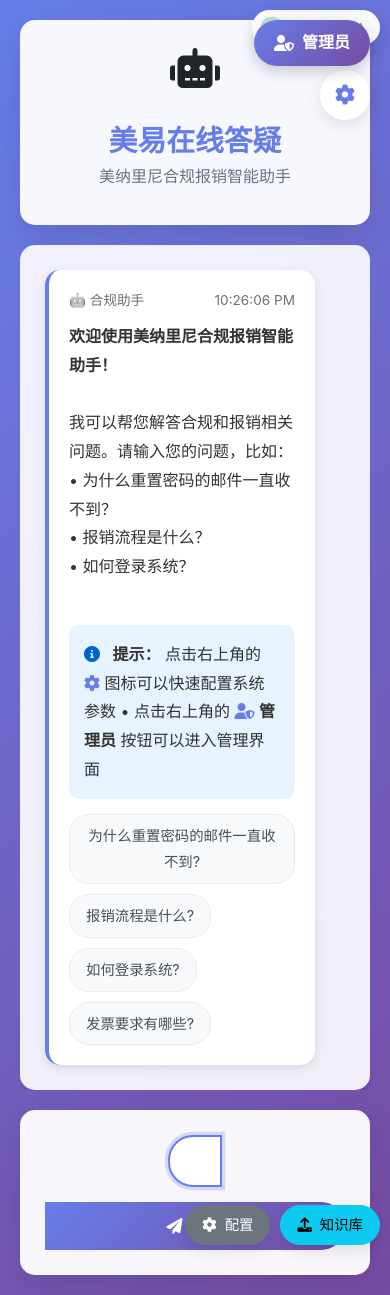
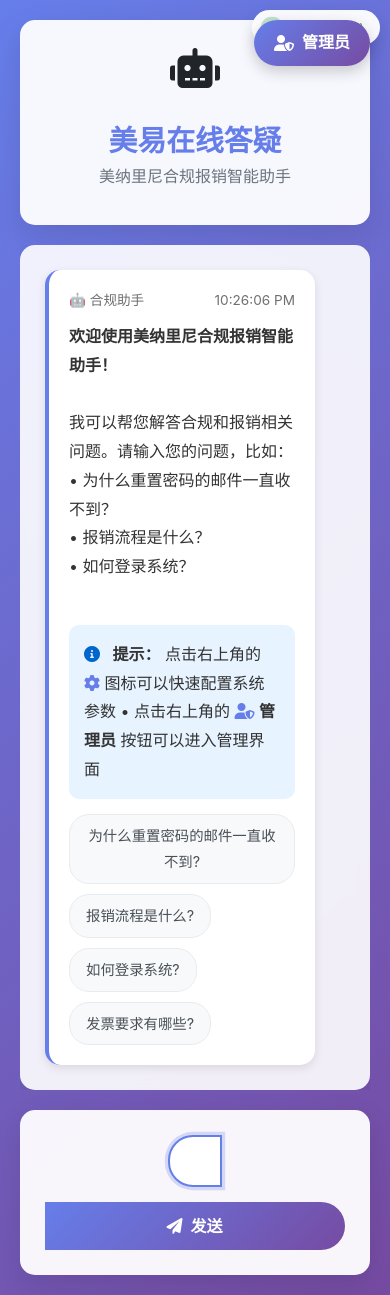
Before and after one commit to wyjsuper/meiyi-bot, a Flask app: page / in a window 390 px wide. Run offline with Flask 3, Linux system fonts and the light colour scheme; some libraries are stand-ins or nearby versions.

Commit message:
feat: 隐藏主页配置与知识库功能
- 隐藏右下角操作按钮（配置和知识库）
- 隐藏右上角齿轮配置按钮
- 只保留管理员入口按钮

Co-Authored-By: Claude Code <noreply@anthropic.com>

```diff
--- a/templates/index_final.html
+++ b/templates/index_final.html
@@ -420,7 +420,7 @@
             font-size: 20px;
             color: var(--primary-color);
             transition: var(--transition);
-            z-index: 1000;
+            z-index: 9999;
         }
 
         .config-btn:hover {
@@ -487,7 +487,7 @@
             right: 20px;
             display: flex;
             gap: 10px;
-            z-index: 1000;
+            z-index: 9999;
         }
 
         .action-buttons .btn {
@@ -495,11 +495,26 @@
             padding: 10px 20px;
             box-shadow: 0 5px 15px rgba(0,0,0,0.1);
             transition: var(--transition);
+            display: flex;
+            align-items: center;
+            justify-content: center;
         }
 
         .action-buttons .btn:hover {
             transform: translateY(-2px);
             box-shadow: 0 8px 25px rgba(0,0,0,0.15);
+        }
+
+        @media (max-width: 768px) {
+            .action-buttons {
+                bottom: 10px;
+                right: 10px;
+            }
+
+            .action-buttons .btn {
+                font-size: 0.9rem;
+                padding: 8px 16px;
+            }
         }
 
         .alert {
@@ -572,8 +587,8 @@
         <span>检测中...</span>
     </div>
 
-    <!-- 配置按钮 -->
-    <div class="config-btn" id="configBtn" onclick="toggleConfigPanel()">
+    <!-- 配置按钮（已隐藏） -->
+    <div class="config-btn" id="configBtn" onclick="toggleConfigPanel()" style="display: none;">
         <i class="fas fa-cog"></i>
     </div>
 
@@ -699,8 +714,8 @@
         </div>
     </div>
 
-    <!-- 操作按钮 -->
-    <div class="action-buttons">
+    <!-- 操作按钮（已隐藏） -->
+    <div class="action-buttons" style="display: none;">
         <button class="btn btn-secondary" id="configToggle" onclick="toggleConfigPanel()">
             <i class="fas fa-cog me-2"></i>配置
         </button>
```
